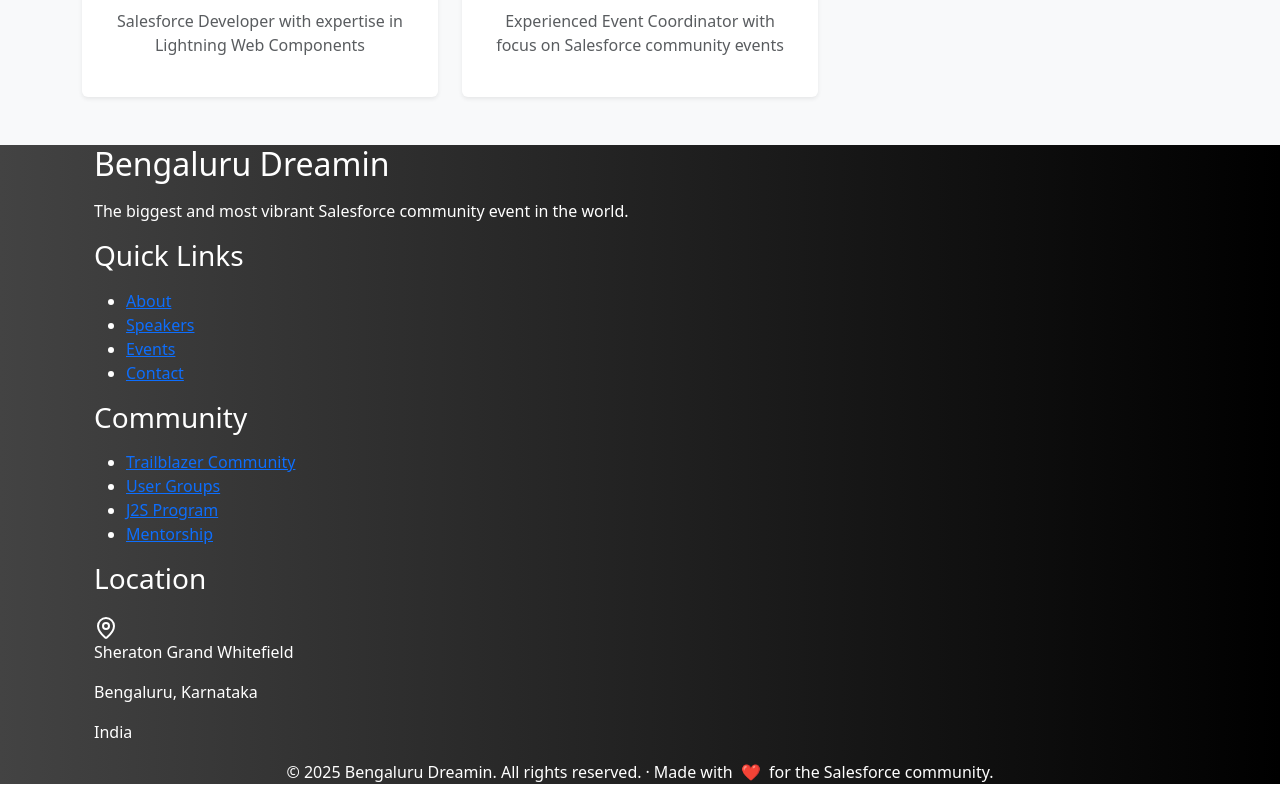
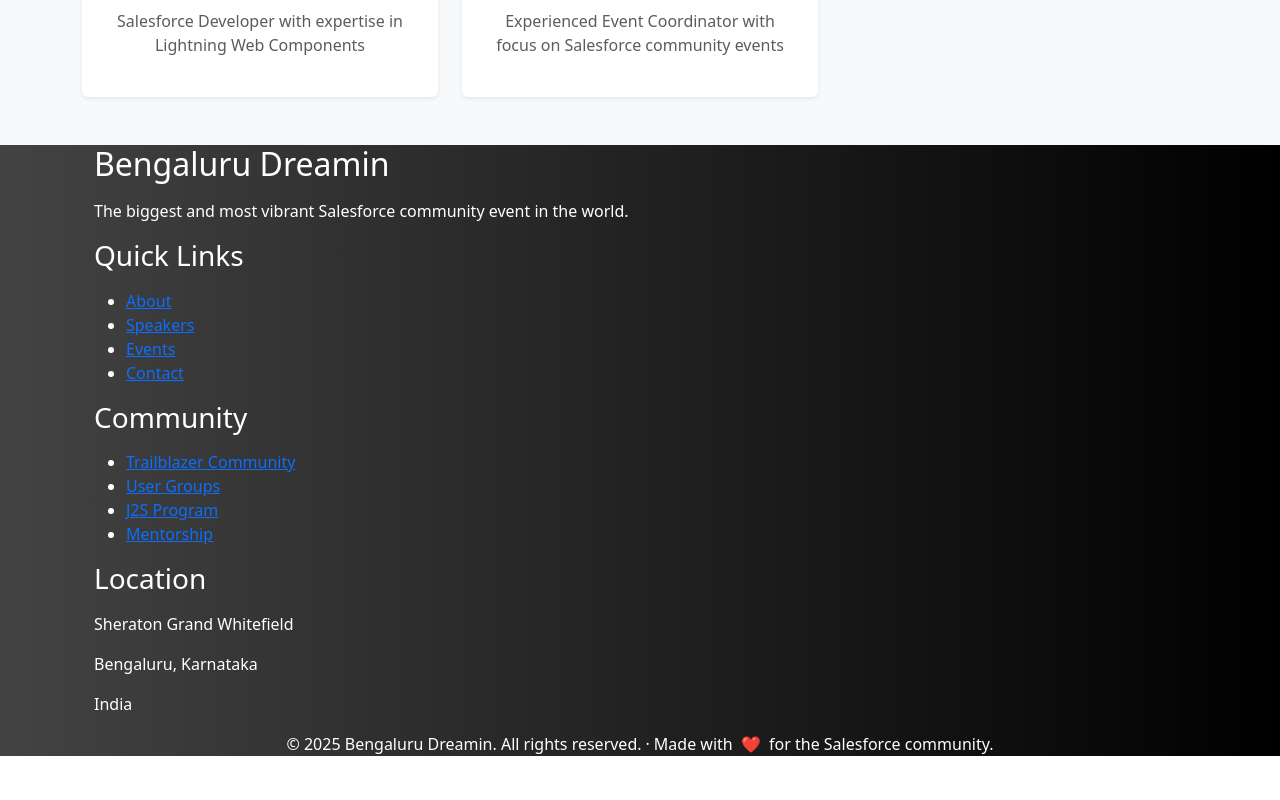
Before and after one commit to Pawan00patel/Bengalurudreaminn, a React (Create React App) app: page /coreteam in a window 1280 px wide. Shown: the part 1022-1822 px from the top of the page. After the commit the page ends 1794 px from the top, so only its background shows below. Built offline with nearby package versions, Linux system fonts and the light colour scheme.

Commit message:
Fix: Remove lucide-react dependencies and update constants

```diff
--- a/package.json
+++ b/package.json
@@ -18,7 +18,6 @@
     "autoprefixer": "^10.4.21",
     "bootstrap": "^5.3.6",
     "bootstrap-icons": "^1.13.1",
-    "lucide-react": "^0.514.0",
     "postcss": "^8.5.5",
     "react": "^17.0.2",
     "react-bootstrap": "^2.10.10",
@@ -32,7 +31,7 @@
     "@types/react": "^17.0.87",
     "@types/react-dom": "^17.0.26",
     "gh-pages": "^6.3.0",
-    "react-scripts": "^0.0.0",
+    "react-scripts": "5.0.1",
     "typescript": "~4.9.5"
   },
   "eslintConfig": {
@@ -53,5 +52,5 @@
       "last 1 safari version"
     ]
   },
-  "homepage": "https://Pawan00patel.github.io/Bengalurudreaminn"
+  "homepage": "https://pawan00patel.github.io/Bengalurudreaminn"
 }
--- a/src/components/layout/Footer.tsx
+++ b/src/components/layout/Footer.tsx
@@ -1,5 +1,5 @@
 import React, { useState, useEffect } from 'react';
-import { MapPin, ChevronUp } from 'lucide-react';
+//import { MapPin, ChevronUp } from 'lucide-react';
 import { FC } from 'react';
 
 const Footer: FC = () => {
@@ -140,7 +140,6 @@
             <h3 className="text-lg font-semibold mb-3">Location</h3>
             <address className="not-italic">
               <div className="flex items-start space-x-3">
-                <MapPin className="w-5 h-5 text-gray-400 mt-1 flex-shrink-0" />
                 <div className="text-gray-400">
                   <p className="font-medium">Sheraton Grand Whitefield</p>
                   <p className="mt-1">Bengaluru, Karnataka</p>
```
Also changed, not shown: 8 other files (tests, documents, lock files or other folders).
